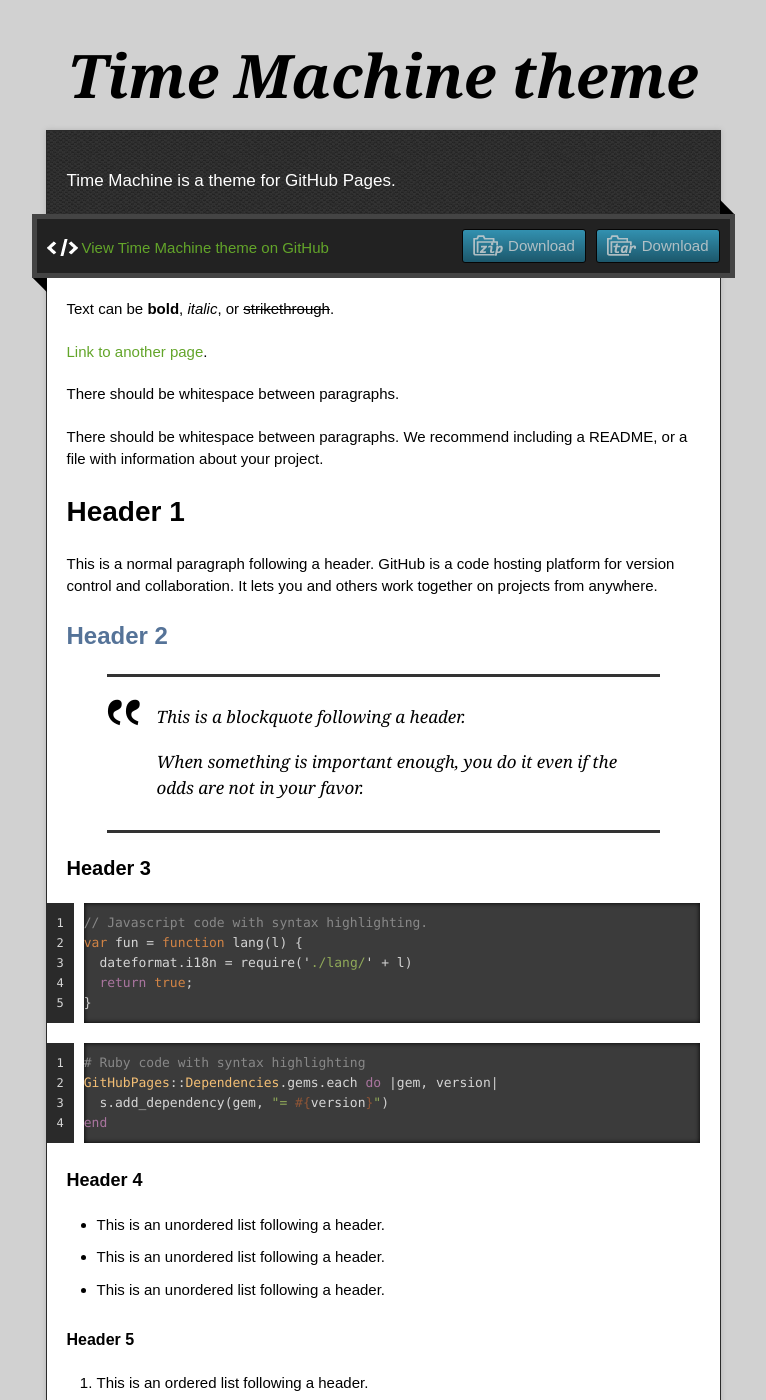
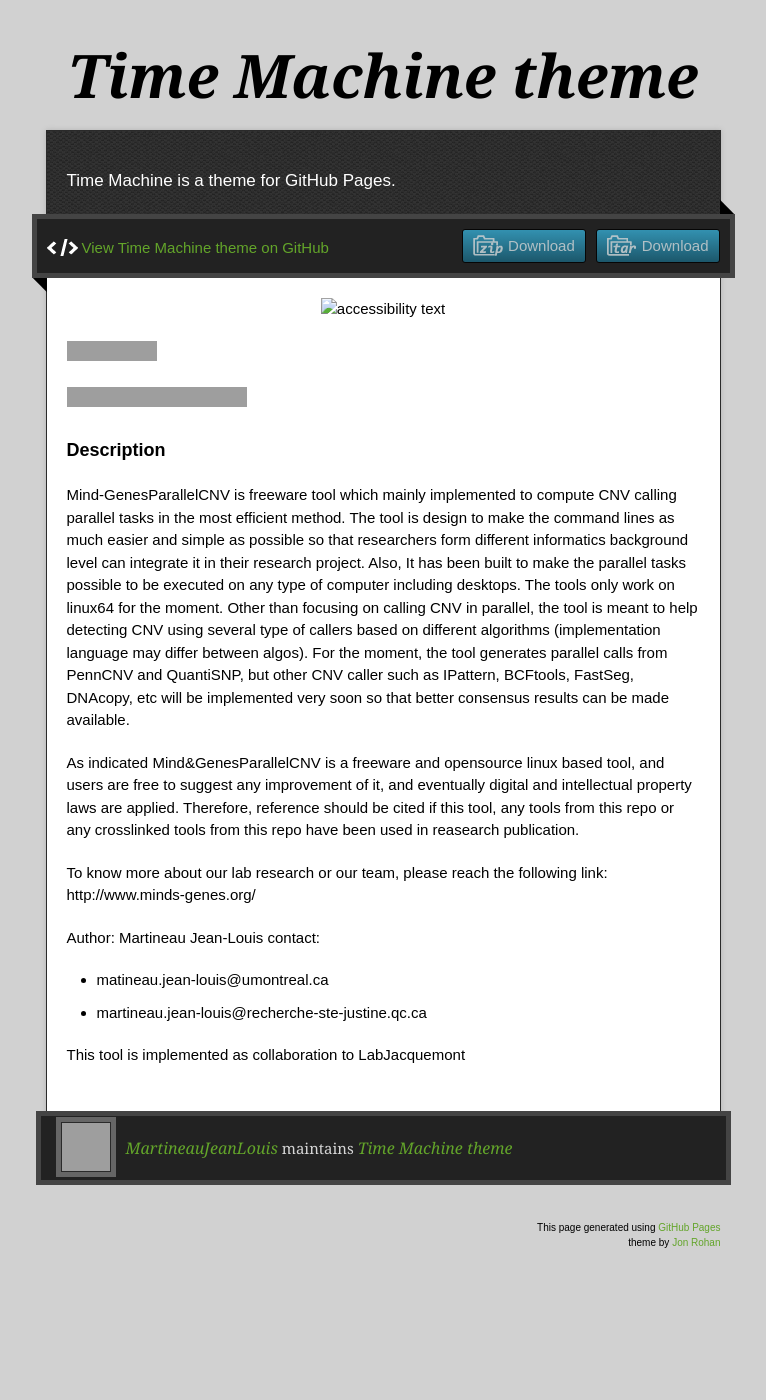
Before and after one commit to MartineauJeanLouis/MIND-GENESPARALLELCNV, a Jekyll site: the page built from docs/index.md, in a window 1280 px wide and 1400 px high. Shown: the whole window, without its empty margins (257-1023 px from the left). Built offline with Jekyll 4.4.1, drawn with Linux system fonts in a browser that asks for light colours; some of the changed text lies outside the part shown; grey boxes are pictures that could not be loaded.

Commit message:
edit index

````diff
--- a/docs/index.md
+++ b/docs/index.md
@@ -1,123 +1,24 @@
 ---
 layout: default
 ---
+<p align="center">
+  <img src="images/MindGeneslogo.png" height= "45" width="1500" alt="accessibility text">
+</p>
 
-Text can be **bold**, _italic_, or ~~strikethrough~~.
+[![DOI](https://zenodo.org/badge/DOI/10.5281/zenodo.3497400.svg)](https://doi.org/10.5281/zenodo.3497400)
 
-[Link to another page](./another-page.html).
+[![Binder](https://mybinder.org/badge_logo.svg)](https://mybinder.org/v2/gh/MartineauJeanLouis/MIND-GENESPARALLELCNV.git/master)[![CircleCI](https://circleci.com/gh/MartineauJeanLouis/MIND-GENESPARALLELCNV.svg?style=svg)](https://circleci.com/gh/MartineauJeanLouis/MIND-GENESPARALLELCNV)
 
-There should be whitespace between paragraphs.
+#### Description
+Mind-GenesParallelCNV is freeware tool which mainly implemented to compute CNV calling parallel tasks in the most efficient method. The tool is design to make the command lines as much easier and simple as possible so that researchers form different informatics background level can integrate it in their research project. Also, It has been built to make the parallel tasks possible to be executed on any type of computer including desktops. The tools only work on linux64 for the moment. Other than focusing on calling CNV in parallel, the tool is meant to help detecting CNV using several type of callers based on different algorithms (implementation language may differ between algos). For the moment, the tool generates parallel calls from PennCNV and QuantiSNP, but other CNV caller such as IPattern, BCFtools, FastSeg, DNAcopy, etc will be implemented very soon so that better consensus results can be made available.
 
-There should be whitespace between paragraphs. We recommend including a README, or a file with information about your project.
+As indicated Mind&GenesParallelCNV is a freeware and opensource linux based tool, and users are free to suggest any improvement of it, and eventually digital and intellectual property laws are applied. Therefore, reference should be cited if this tool, any tools from this repo or any crosslinked tools from this repo  have been used in reasearch publication.
 
-# Header 1
+To know more about our lab research or our team, please reach the following link: http://www.minds-genes.org/
 
-This is a normal paragraph following a header. GitHub is a code hosting platform for version control and collaboration. It lets you and others work together on projects from anywhere.
+Author: Martineau Jean-Louis
+contact:
+* matineau.jean-louis@umontreal.ca
+* martineau.jean-louis@recherche-ste-justine.qc.ca
 
-## Header 2
-
-> This is a blockquote following a header.
->
-> When something is important enough, you do it even if the odds are not in your favor.
-
-### Header 3
-
-```js
-// Javascript code with syntax highlighting.
-var fun = function lang(l) {
-  dateformat.i18n = require('./lang/' + l)
-  return true;
-}
-```
-
-```ruby
-# Ruby code with syntax highlighting
-GitHubPages::Dependencies.gems.each do |gem, version|
-  s.add_dependency(gem, "= #{version}")
-end
-```
-
-#### Header 4
-
-*   This is an unordered list following a header.
-*   This is an unordered list following a header.
-*   This is an unordered list following a header.
-
-##### Header 5
-
-1.  This is an ordered list following a header.
-2.  This is an ordered list following a header.
-3.  This is an ordered list following a header.
-
-###### Header 6
-
-| head1        | head two          | three |
-|:-------------|:------------------|:------|
-| ok           | good swedish fish | nice  |
-| out of stock | good and plenty   | nice  |
-| ok           | good `oreos`      | hmm   |
-| ok           | good `zoute` drop | yumm  |
-
-### There's a horizontal rule below this.
-
-* * *
-
-### Here is an unordered list:
-
-*   Item foo
-*   Item bar
-*   Item baz
-*   Item zip
-
-### And an ordered list:
-
-1.  Item one
-1.  Item two
-1.  Item three
-1.  Item four
-
-### And a nested list:
-
-- level 1 item
-  - level 2 item
-  - level 2 item
-    - level 3 item
-    - level 3 item
-- level 1 item
-  - level 2 item
-  - level 2 item
-  - level 2 item
-- level 1 item
-  - level 2 item
-  - level 2 item
-- level 1 item
-
-### Small image
-
-![Octocat](https://github.githubassets.com/images/icons/emoji/octocat.png)
-
-### Large image
-
-![Branching](https://guides.github.com/activities/hello-world/branching.png)
-
-
-### Definition lists can be used with HTML syntax.
-
-<dl>
-<dt>Name</dt>
-<dd>Godzilla</dd>
-<dt>Born</dt>
-<dd>1952</dd>
-<dt>Birthplace</dt>
-<dd>Japan</dd>
-<dt>Color</dt>
-<dd>Green</dd>
-</dl>
-
-```
-Long, single-line code blocks should not wrap. They should horizontally scroll if they are too long. This line should be long enough to demonstrate this.
-```
-
-```
-The final element.
-```
+This tool is implemented as collaboration to LabJacquemont
````
